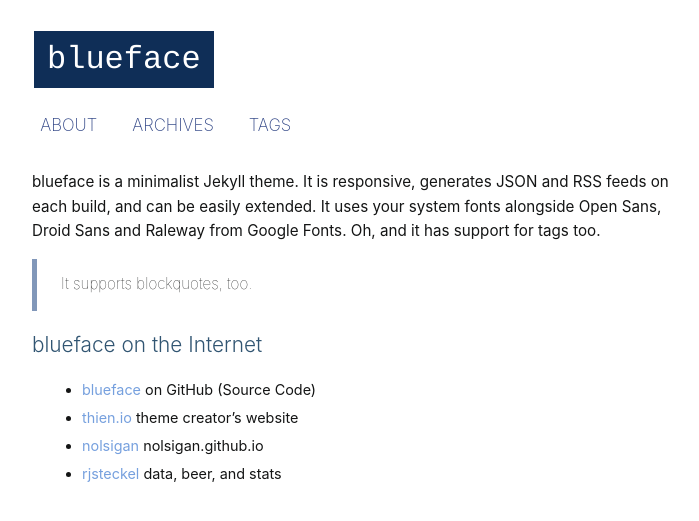
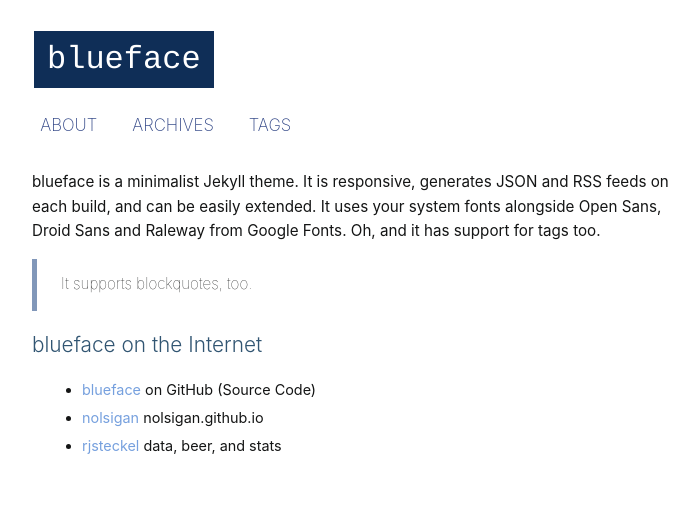
Before and after one commit to thien/blueface, a Jekyll site: the page built from about/index.md, in a window 1280 px wide. Shown: the top 521 px of the page, without its empty margins (288-987 px from the left). Built offline with Jekyll 4.4.1, drawn with Linux system fonts in a browser that asks for light colours; some web fonts are replaced.

Commit message:
updated readme

```diff
--- a/about/index.md
+++ b/about/index.md
@@ -10,11 +10,9 @@
 ## blueface on the Internet
 
 * [blueface][github] on GitHub (Source Code)
-* [thien.io][Thien Nguyen] theme creator's website
 * [nolsigan][nolsigan] nolsigan.github.io
 * [rjsteckel][rjsteckel] data, beer, and stats
 
 [github]: https://github.com/tnguyen/blueface/
-[Thien Nguyen]: http://thien.io
 [nolsigan]: http://nolsigan.github.io
 [rjsteckel]: http://rjsteckel.github.io
```
Also changed, not shown: README.md.
